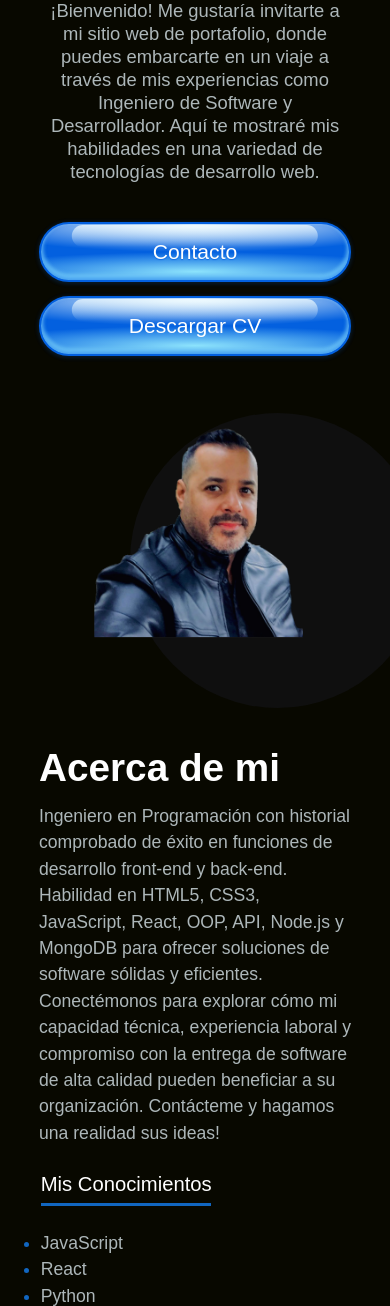
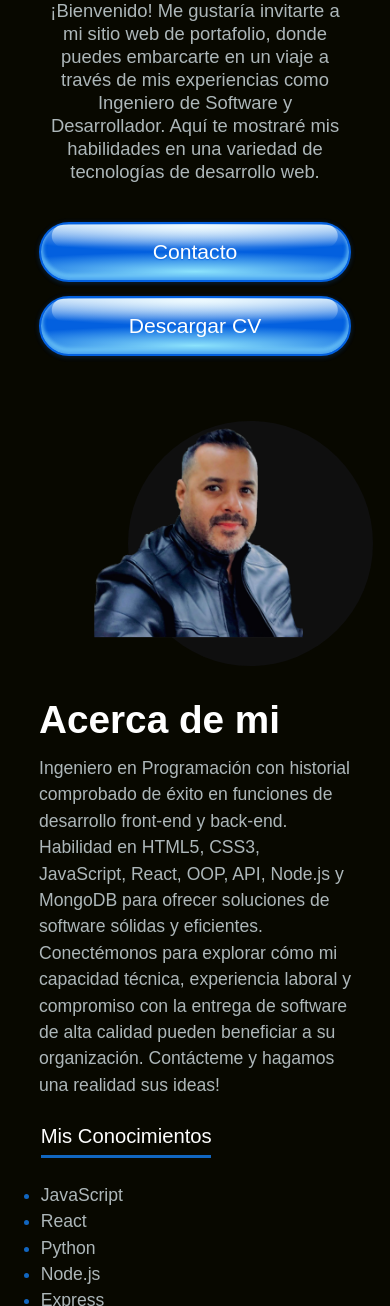
Before and after one commit to FernandoDLT/Portfolio-2024, a plain HTML site: page index-es.html in a window 390 px wide. Shown: the part 287-1593 px from the top of the page. Drawn offline with Linux system fonts and the light colour scheme.

Commit message:
Fixed various bugs

```diff
--- a/style.css
+++ b/style.css
@@ -23,7 +23,7 @@ body {
 
 html {
    scroll-behavior: smooth;
-   width: 100%;
+   /* width: 100%; */
 }
 
 /* Nav Desktop */
@@ -212,7 +212,7 @@ h1 {
       left: 50%;
       transform: translateX(-50%);
       border-radius: 50px;
-      width: 80%;
+      width: 82%;
       height: 40%;
       background-image: linear-gradient(to bottom, #f4feff, transparent);
       opacity: .75;
@@ -270,7 +270,7 @@ h1 {
       left: 50%;
       transform: translateX(-50%);
       border-radius: 50px;
-      width: 80%;
+      width: 85%;
       height: 40%;
       background-image: linear-gradient(to bottom, #f4feff, transparent);
       opacity: .75;
@@ -634,8 +634,8 @@ section#bottom {
    width: 100%;
    height: 100%;
    background: radial-gradient(circle, #002b8f 0%,
-                              hsla(240, 13%, 3%, 0.7) 70%,
-                              hsl(0, 0%, 4%) 80%, transparent 100%);
+               hsla(240, 13%, 3%, 0.7) 70%,
+               hsl(0, 0%, 4%) 80%, transparent 100%);
    border-radius: 50%;
    z-index: -1;
 }
@@ -1055,7 +1055,7 @@ footer {
    }
 
    img.logo {
-      margin-left: 3em;
+      margin-left: 1.8rem;
       width: 50px;
       height: 50px;
    }
@@ -1127,18 +1127,9 @@ footer {
    .hire, .resume-cta {
       width: 100%;
       margin-right: 0;
-   }
-
-   .circle-background {
-      position: absolute;
-      width: 295px;
-      height: 295px;
-      align-items: center;
-      justify-content: center;
-      margin-left: 130px;
-      margin-top: 2rem;
-      border-radius: 50%;
-      z-index: -1;
+      &::after {
+            width: 93%;
+         }
    }
 
    .intro-img {
@@ -1159,17 +1150,29 @@ footer {
       /* margin: 0; */
    }
 
+   .circle-background {
+      position: absolute;
+      width: 245px;
+      height: 245px;
+      align-items: center;
+      justify-content: center;
+      margin-left: 8rem;
+      margin-top: 2.5rem;
+      border-radius: 50%;
+      z-index: -1;
+   }
+
    #about-me {
       display: flex;
       flex-direction: column-reverse;
       align-items: center;
       justify-content: center;
-      margin: 4rem auto 1rem;
+      margin: 1rem auto 1rem;
       width: 80%;
    }
 
    /* .about-text h2 {
-      margin: 0;
+      margin: 1rem;
    } */
 
    div.about-img {
@@ -1202,13 +1205,13 @@ footer {
    }
 
    div.bottom-text {
-      width: 100%;
-      padding-left: 2.5rem;
+      width: auto;
+      padding-right: 0;
    }
 
    #bottom p, h3, .social-icons {
       width: 90%;
-      /* margin-left: 0; */
+      margin-left: 1.8rem;
    }
 
    #bottom p {
@@ -1225,6 +1228,10 @@ footer {
       margin-bottom: 2rem;
    }
 
+   .circle2-background {
+      display: none;
+   }
+
    .box {
       margin: 0 auto 60px;
       width: 100%;
@@ -1236,9 +1243,9 @@ footer {
       width: 100%;
    } */
 
-   /* form {
+   form {
       width: 100%;
-   } */
+   }
 
    .box input {
       padding: .84rem;
@@ -1265,6 +1272,7 @@ footer {
       background-color: none;
       border-radius: 0;
       border: none;
+      padding: 2.5rem auto;
    }
 
    .rights {
```
